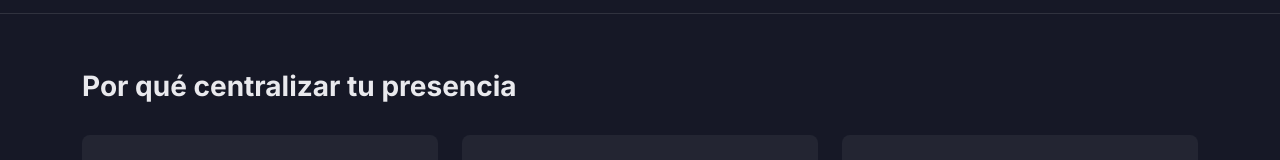
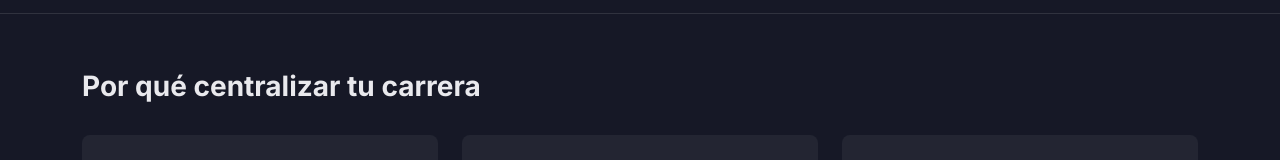
Before and after one commit to JaaviPalta/musync-frontend, a React (Vite) app: page / in a window 1280 px wide. Shown: the part 1365-1525 px from the top of the page. Built offline with nearby package versions, Linux system fonts and the light colour scheme; no server answers.

Commit message:
correcion de redaccion en landing
correcion de redaccion en landing

```diff
--- a/src/pages/public/Landing.jsx
+++ b/src/pages/public/Landing.jsx
@@ -229,7 +229,7 @@ const Landing = () => {
 
         <section id="por-que" className={styles.section}>
           <Container>
-            <h2 className={styles.sectionTitle}>Por qué centralizar tu presencia</h2>
+            <h2 className={styles.sectionTitle}>Por qué centralizar tu carrera</h2>
             <Row className="g-4 mt-1">
               {reasons.map((reason) => (
                 <Col key={reason.n} md={4}>
```
